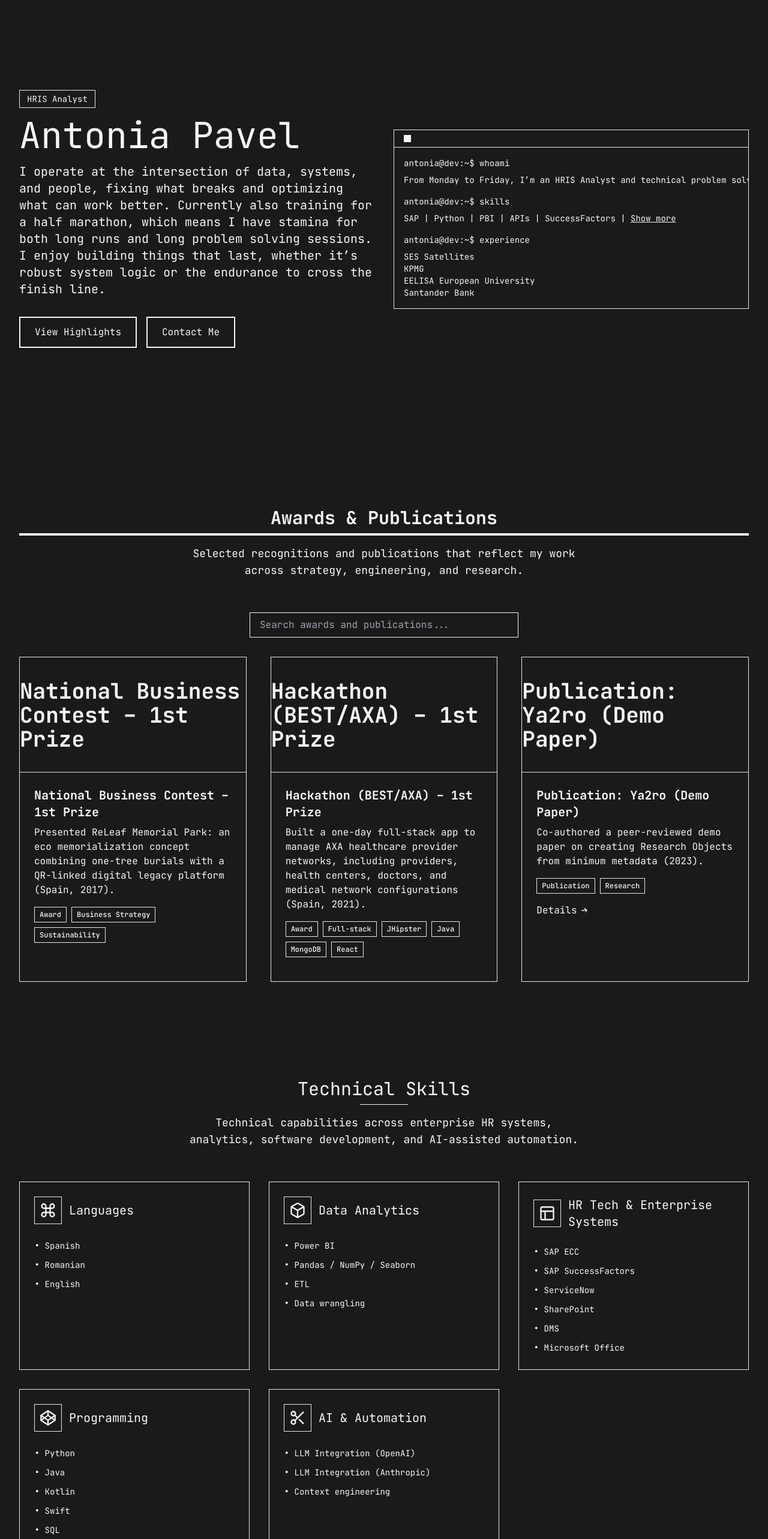
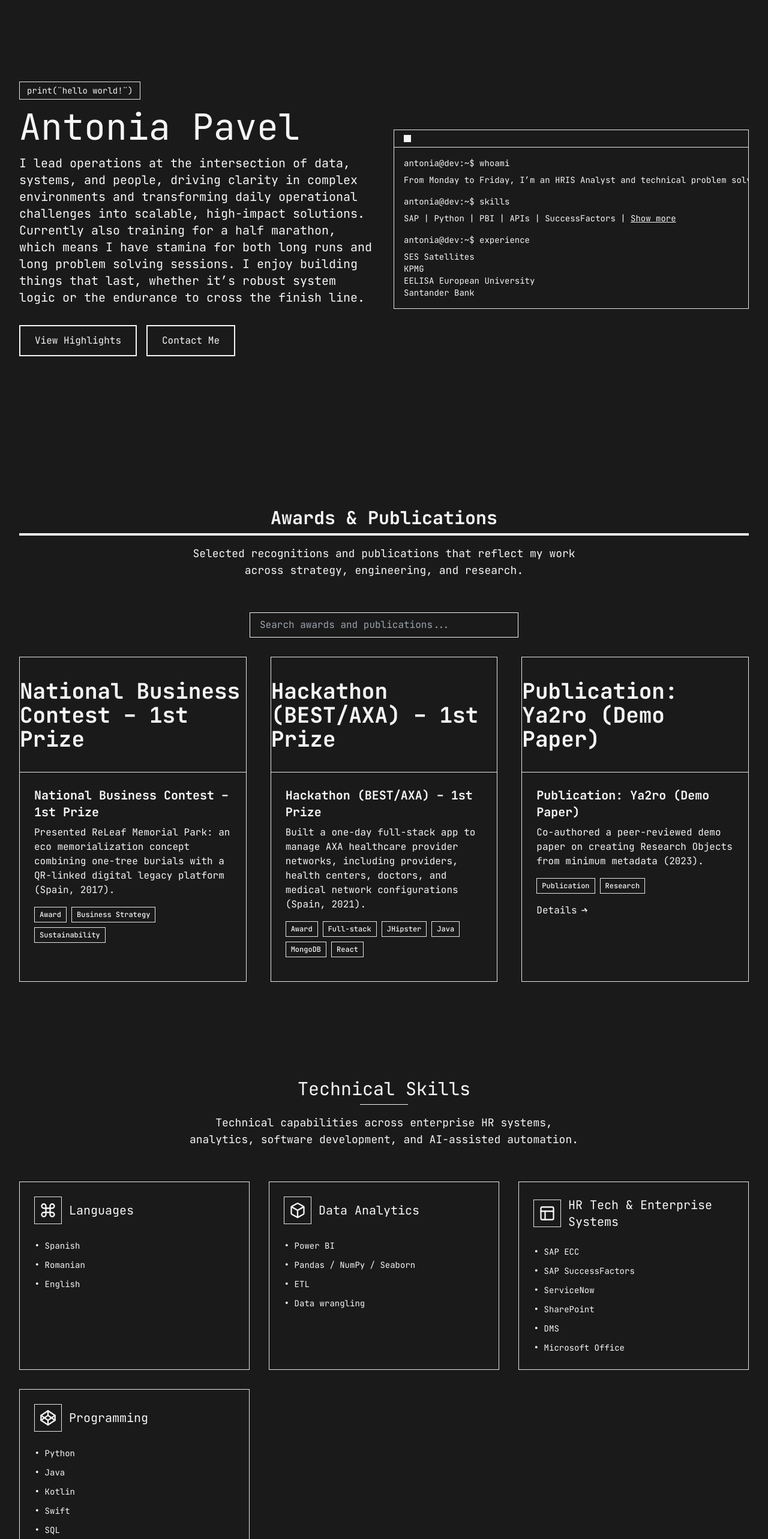
Before and after one commit to PavelAntonia/site, a Next.js app: page / in a window 1280 px wide. Shown: the part 100-2666 px from the top of the page at 60% size. Built offline with nearby package versions, Linux system fonts and the light colour scheme; no server answers.

Commit message:
update intro

```diff
--- a/src/components/HeroSection.tsx
+++ b/src/components/HeroSection.tsx
@@ -7,13 +7,13 @@ export default function HeroSection() {
         <div className="grid md:grid-cols-2 gap-8 items-center">
           <div className="text-center md:text-left">
             <div className="inline-block border border-dark-300 dark:border-light-300 px-3 py-1 text-sm text-dark dark:text-light mb-4">
-              HRIS Analyst
+              print(¨hello world!¨)
             </div>
             <h1 className="text-4xl md:text-5xl lg:text-6xl font-normal text-dark dark:text-light mb-4 leading-tight">
               Antonia Pavel
             </h1>
             <p className="text-lg md:text-xl text-dark-500 dark:text-light-300 mb-8">
-              I operate at the intersection of data, systems, and people, fixing what breaks and optimizing what can work better. Currently also training for a half marathon, which means I have stamina for both long runs and long problem solving sessions. I enjoy building things that last, whether it’s robust system logic or the endurance to cross the finish line.
+              I lead operations at the intersection of data, systems, and people, driving clarity in complex environments and transforming daily operational challenges into scalable, high-impact solutions. Currently also training for a half marathon, which means I have stamina for both long runs and long problem solving sessions. I enjoy building things that last, whether it’s robust system logic or the endurance to cross the finish line.
             </p>
             <div className="flex flex-col sm:flex-row justify-center md:justify-start space-y-4 sm:space-y-0 sm:space-x-4">
               <button
--- a/src/components/SkillsSection.tsx
+++ b/src/components/SkillsSection.tsx
@@ -73,21 +73,6 @@ const skills = [
       { name: 'GitHub', description: 'Collaboration, reviews, and repository management' },
     ],
   },
-  {
-    category: 'AI & Automation',
-    icon: (
-      <svg xmlns="http://www.w3.org/2000/svg" className="h-7 w-7" viewBox="0 0 24 24" fill="none" stroke="currentColor" strokeWidth="2" strokeLinecap="round" strokeLinejoin="round">
-        <circle cx="6" cy="6" r="3"></circle>
-        <circle cx="6" cy="18" r="3"></circle>
-        <path d="M20 4L8.12 15.88M14.47 14.48L20 20M8.12 8.12L12 12"></path>
-      </svg>
-    ),
-    items: [
-      { name: 'LLM Integration (OpenAI)', description: 'Prompt and context engineering for workflows' },
-      { name: 'LLM Integration (Anthropic)', description: 'Automation support for knowledge tasks' },
-      { name: 'Context engineering', description: 'Structuring task context for reliable outputs' },
-    ],
-  },
 ];
 
 export default function SkillsSection() {
```
